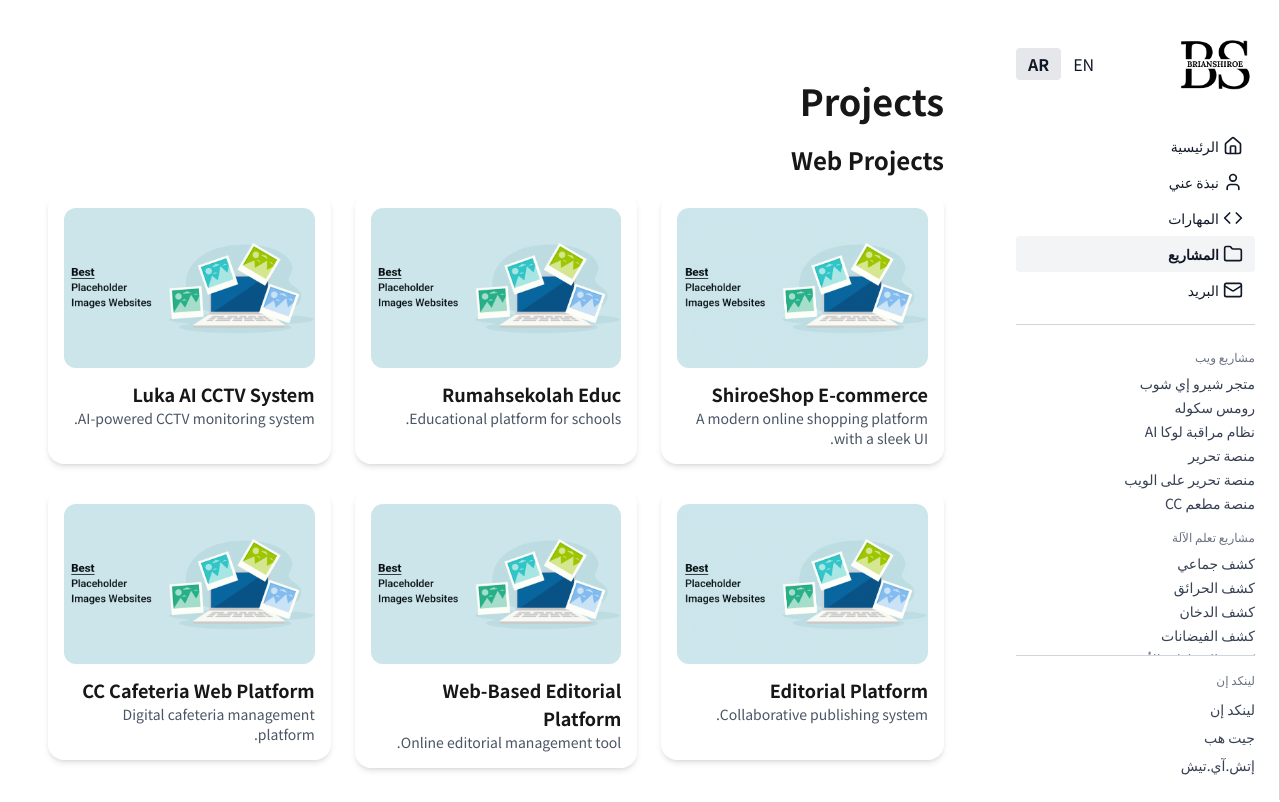
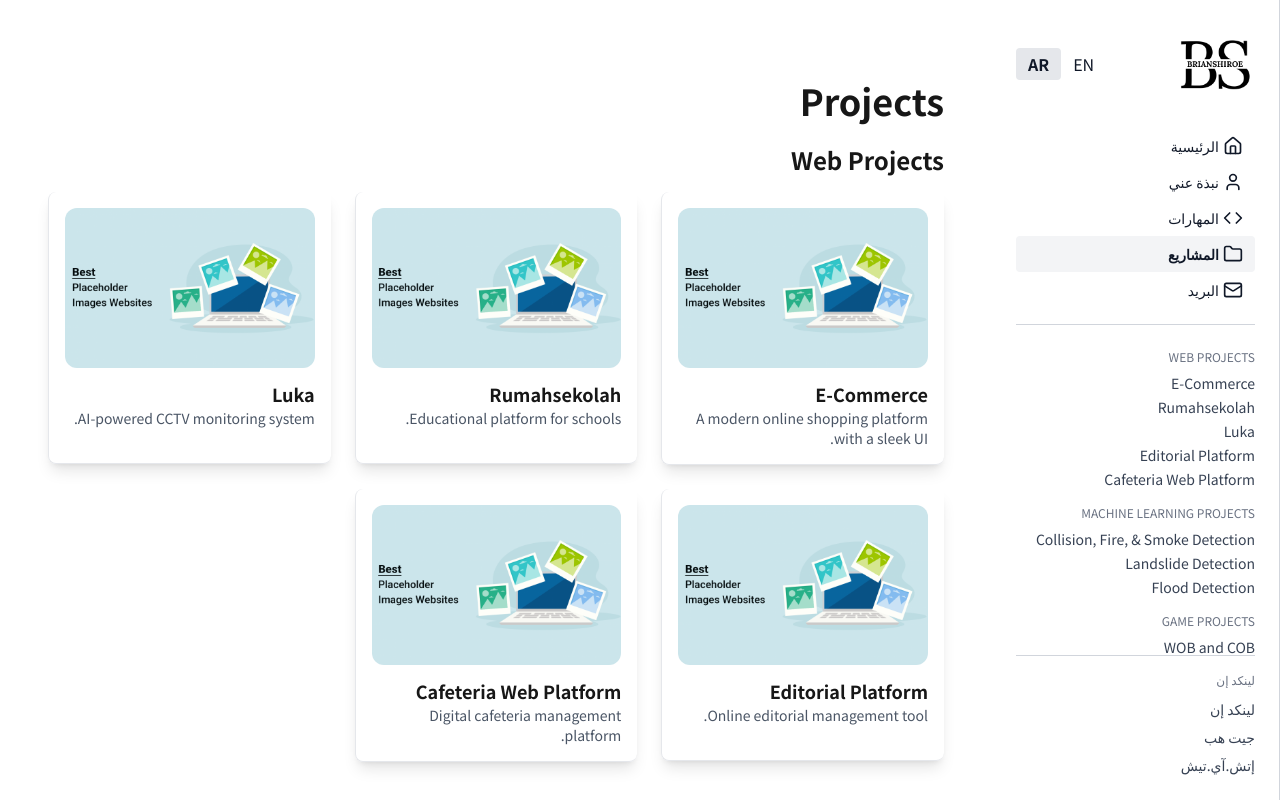
Before and after one commit to BrianShiroe/portfolio, a Next.js app: page /ar/projects in a window 1280 px wide. Shown: the top 802 px of the page. Built offline with nearby package versions, Linux system fonts and the light colour scheme.

Commit message:
[feat] dynamic navbar projects and modified written projects.

```diff
--- a/app/[locale]/(public)/projects/[id]/page.tsx
+++ b/app/[locale]/(public)/projects/[id]/page.tsx
@@ -2,6 +2,7 @@
 import { projects } from "@/data/projects";
 import { notFound } from "next/navigation";
 import Image from "next/image";
+import { FaGithub, FaItchIo, FaExternalLinkAlt } from "react-icons/fa";
 
 export default function ProjectPage({ params }: { params: { id: string } }) {
   const { id } = params;
@@ -18,14 +19,28 @@ export default function ProjectPage({ params }: { params: { id: string } }) {
       <h1 className="text-4xl font-bold mb-4">{project.title}</h1>
 
       <Image
-        src={project.image ? project.image : "/placeholders/image-placeholder.png"}
+        src={
+          project.image ? project.image : "/placeholders/image-placeholder.png"
+        }
         alt={project.title}
         width={800}
         height={400}
         className="w-full h-64 sm:h-80 object-cover rounded-lg mb-6"
       />
 
-      <p className="text-gray-700 text-lg">{project.desc}</p>
+      <p className="text-gray-700 text-lg mb-6">{project.desc}</p>
+
+      <div className="flex flex-wrap gap-4 justify-center">
+        <button className="flex items-center justify-center gap-2 px-4 py-2 w-48 bg-black text-white rounded-full hover:bg-gray-800 transition cursor-pointer">
+          <FaGithub /> GitHub
+        </button>
+        <button className="flex items-center justify-center gap-2 px-4 py-2 w-48 bg-black text-white rounded-full hover:bg-gray-800 transition cursor-pointer">
+          <FaItchIo /> itch.io
+        </button>
+        <button className="flex items-center justify-center gap-2 px-4 py-2 w-48 bg-black text-white rounded-full hover:bg-gray-800 transition cursor-pointer">
+          <FaExternalLinkAlt /> Live Demo
+        </button>
+      </div>
     </div>
   );
 }
--- a/app/[locale]/(public)/projects/page.tsx
+++ b/app/[locale]/(public)/projects/page.tsx
@@ -25,7 +25,7 @@ export default function HomePage() {
           <div className="grid grid-cols-1 sm:grid-cols-2 lg:grid-cols-2 xl:grid-cols-3 gap-3 sm:gap-6">
             {section.items.map((proj) => (
               <Link key={proj.id} href={`/${locale}${proj.href}`}>
-                <div className="group rounded-xl sm:rounded-2xl shadow-md hover:shadow-lg transition p-3 sm:p-4 cursor-pointer md:min-h-68">
+                <div className="group border border-gray-200 rounded-lg p-6 shadow-lg border-t-0 border-r-0 transition sm:p-4 cursor-pointer md:min-h-68 hover:scale-102 hover:shadow-md">
                   {proj.image ? (
                     <Image
                       src={proj.image}
--- a/app/components/ui/Navbar.tsx
+++ b/app/components/ui/Navbar.tsx
@@ -8,6 +8,7 @@ import { Mail, Home, User, Code, Folder } from "lucide-react";
 import Image from "next/image";
 import { useLocale } from "@/lib/useLocale";
 import { useState, useEffect, useRef } from "react";
+import { projects as projectData } from "@/data/projects";
 
 const navLinks = [
   {
@@ -67,39 +68,6 @@ export default function Navbar() {
     window.addEventListener("scroll", handleScroll, { passive: true });
     return () => window.removeEventListener("scroll", handleScroll);
   }, []);
-
-  const projectCategories = [
-    {
-      title: t("projects.web"),
-      items: [
-        t("projects.list.shiroeshop"),
-        t("projects.list.rumahsekolah"),
-        t("projects.list.luka"),
-        t("projects.list.editorial"),
-        t("projects.list.web_editorial"),
-        t("projects.list.cc_cafeteria"),
-      ],
-    },
-    {
-      title: t("projects.ml"),
-      items: [
-        t("projects.list.collective"),
-        t("projects.list.fire"),
-        t("projects.list.smoke"),
-        t("projects.list.flood"),
-        t("projects.list.landslide"),
-      ],
-    },
-    {
-      title: t("projects.game"),
-      items: [
-        t("projects.list.wob_cob"),
-        t("projects.list.goddess"),
-        t("projects.list.shadow"),
-        t("projects.list.climb"),
-      ],
-    },
-  ];
 
   const contactLinks = [
     { name: t("contact.linkedin"), href: "https://linkedin.com" },
@@ -161,16 +129,18 @@ export default function Navbar() {
 
         {/* Projects */}
         <section className="border-b border-gray-300 pb-4 mb-4 flex-1 overflow-y-auto min-h-[100px]">
-          {projectCategories.map(({ title, items }) => (
-            <div key={title} className="mb-4">
-              <h3 className="text-xs uppercase text-gray-500 mb-2">{title}</h3>
+          {projectData.map((category) => (
+            <div key={category.category} className="mb-4">
+              <h3 className="text-xs uppercase text-gray-500 mb-2">
+                {category.category}
+              </h3>
               <ul className="space-y-1 pl-2">
-                {items.map((proj) => (
+                {category.items.map((proj) => (
                   <li
-                    key={proj}
+                    key={proj.id}
                     className="text-sm text-gray-700 hover:text-black cursor-pointer"
                   >
-                    {proj}
+                    <Link href={proj.href}>{proj.title}</Link>
                   </li>
                 ))}
               </ul>
--- a/data/projects.ts
+++ b/data/projects.ts
@@ -4,45 +4,38 @@ export const projects = [
     category: "Web Projects",
     items: [
       {
-        id: "shiroeshop",
-        title: "ShiroeShop E-commerce",
+        id: "ecommerce",
+        title: "E-Commerce",
         desc: "A modern online shopping platform with a sleek UI.",
-        href: "/projects/shiroeshop",
+        href: "/projects/ecommerce",
         image: "",
       },
       {
         id: "rumahsekolah",
-        title: "Rumahsekolah Educ",
+        title: "Rumahsekolah",
         desc: "Educational platform for schools.",
         href: "/projects/rumahsekolah",
         image: "",
       },
       {
-        id: "luka-ai",
-        title: "Luka AI CCTV System",
+        id: "luka",
+        title: "Luka",
         desc: "AI-powered CCTV monitoring system.",
-        href: "/projects/luka-ai",
+        href: "/projects/luka",
         image: "",
       },
       {
-        id: "editorial",
+        id: "editorial-platform",
         title: "Editorial Platform",
-        desc: "Collaborative publishing system.",
-        href: "/projects/editorial",
+        desc: "Online editorial management tool.",
+        href: "/projects/editorial-platform",
         image: "",
       },
       {
-        id: "editorial-web",
-        title: "Web-Based Editorial Platform",
-        desc: "Online editorial management tool.",
-        href: "/projects/editorial-web",
-        image: "",
-      },
-      {
-        id: "cc-cafeteria",
-        title: "CC Cafeteria Web Platform",
+        id: "cafeteria-web-platform",
+        title: "Cafeteria Web Platform",
         desc: "Digital cafeteria management platform.",
-        href: "/projects/cc-cafeteria",
+        href: "/projects/cafeteria-web-platform",
         image: "",
       },
     ],
@@ -51,38 +44,24 @@ export const projects = [
     category: "Machine Learning Projects",
     items: [
       {
-        id: "collective-detection",
-        title: "Collective Detection",
-        desc: "Smart detection for group behaviors.",
-        href: "/projects/collective-detection",
+        id: "collision-fire-smoke-detection",
+        title: "Collision, Fire, & Smoke Detection",
+        desc: "An object detection models trained to detect landslide using YOLOv11",
+        href: "/projects/collision-fire-smoke-detection",
         image: "",
       },
       {
-        id: "fire-detection",
-        title: "Fire Detection",
-        desc: "AI system to detect fires in real time.",
-        href: "/projects/fire-detection",
+        id: "landslide-detection",
+        title: "Landslide Detection",
+        desc: "An object detection models trained to detect flood using YOLOv11.",
+        href: "/projects/landslide-detection",
         image: "",
       },
       {
-        id: "smoke-detection",
-        title: "Smoke Detection",
-        desc: "ML-based smoke detection system.",
-        href: "/projects/smoke-detection",
-        image: "",
-      },
-      {
-        id: "flood-segmentation",
-        title: "Flood Segmentation",
-        desc: "Segmentation model for flood mapping.",
-        href: "/projects/flood-segmentation",
-        image: "",
-      },
-      {
-        id: "landslide",
-        title: "Landslide Detection",
-        desc: "AI model for landslide risk detection.",
-        href: "/projects/landslide",
+        id: "flood-detection",
+        title: "Flood Detection",
+        desc: "An object detection models trained to detect car collision, fire, and smoke using YOLOv11.",
+        href: "/projects/flood-detection",
         image: "",
       },
     ],
```
